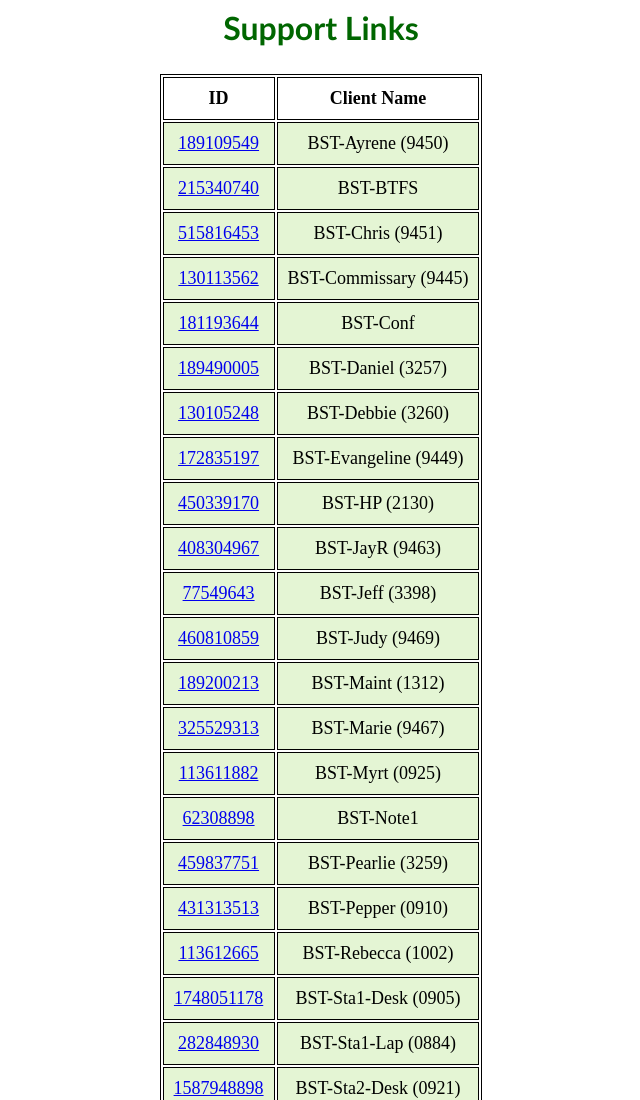
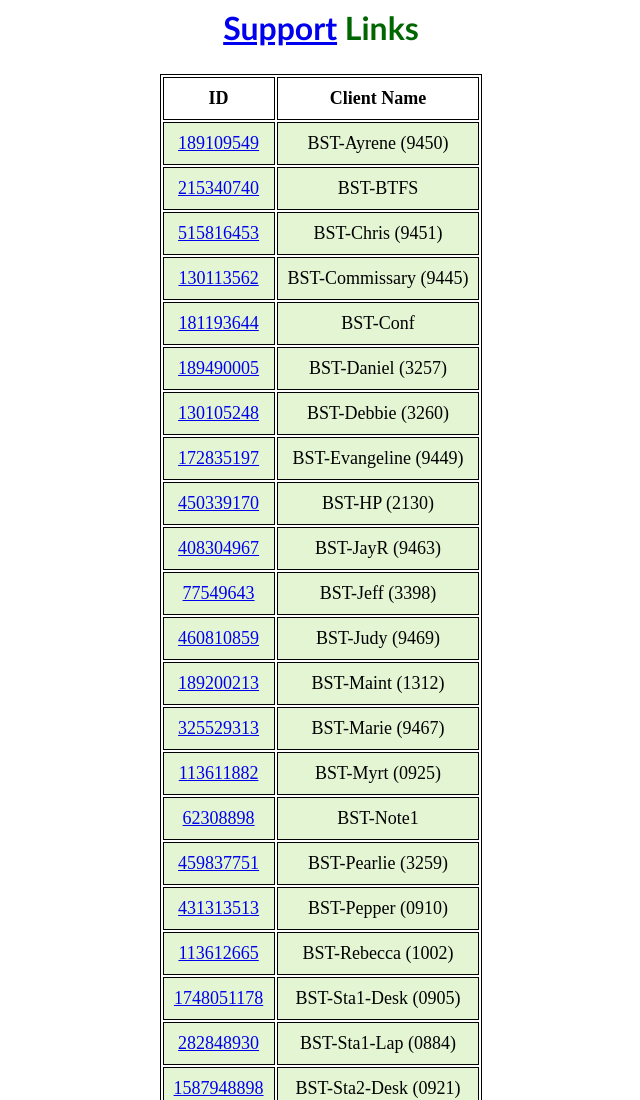
Before and after one commit to kb9gxk/Rustmark, a plain HTML site: page index.html in a window 1280 px wide. Shown: the top 1100 px of the page, without its empty margins (319-959 px from the left). Drawn offline with nearby package versions, Linux system fonts and the light colour scheme.

Commit message:
Add Config

```diff
--- a/index.html
+++ b/index.html
@@ -47,7 +47,7 @@
 
 <body>
     <section>
-        <h1>Support Links</h1>
+        <h1><a href="#" onclick="location.href='rustdesk://config/=0nI9c3YPNlM3EnMykTQ2ZGRkRjW0w0VE9kbPZzU5UUUx4mTVVXV2BXaDdnSpZkI6ISeltmIsIiI6ISawFmIsIiI6ISehxWZyJCLiQXZu5ya4dWOitmLlR3btVmciojI0N3boJye'">Support</a> Links</h1>
 
         <!-- TABLE CONSTRUCTION-->
         <table id='table'>
```
